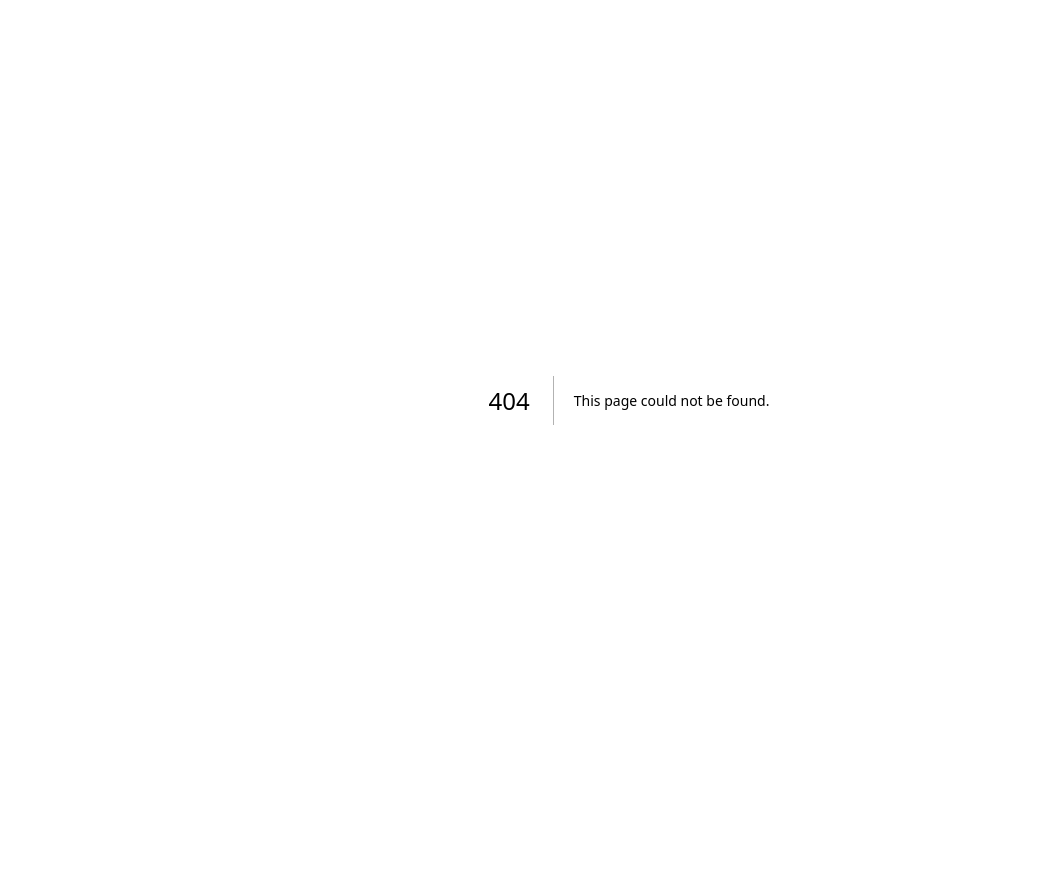
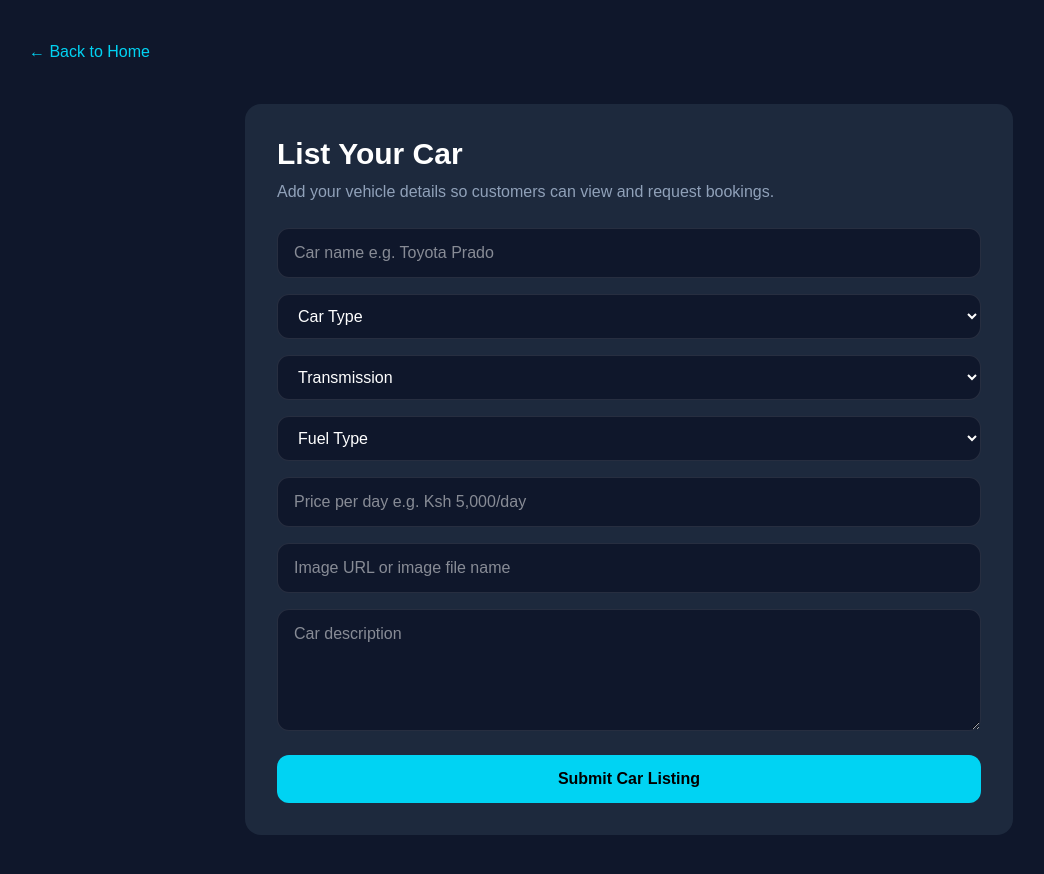
Before and after one commit to JobMunyoki/urban-swap-lite, a Next.js app: page /list-car in a window 1280 px wide. Before the commit this address had no page. Shown: the whole page, without its empty margins (11-1055 px from the left). Before the commit the page ends 800 px from the top, so only its background shows below. Built offline with nearby package versions, Linux system fonts and the light colour scheme.

Commit message:
Add list your car page

```diff
--- /dev/null
+++ b/app/list-car/page.tsx
@@ -0,0 +1,73 @@
+import Link from "next/link";
+
+export default function ListCarPage() {
+  return (
+    <main className="min-h-screen bg-slate-900 text-white p-10">
+      <Link href="/" className="text-cyan-400 hover:underline">
+        ← Back to Home
+      </Link>
+
+      <div className="max-w-3xl mx-auto mt-10 bg-slate-800 rounded-2xl p-8">
+        <h1 className="text-3xl font-bold mb-2">List Your Car</h1>
+        <p className="text-slate-400 mb-6">
+          Add your vehicle details so customers can view and request bookings.
+        </p>
+
+        <form className="grid gap-4">
+          <input
+            type="text"
+            placeholder="Car name e.g. Toyota Prado"
+            className="px-4 py-3 rounded-xl bg-slate-900 border border-white/10 outline-none focus:border-cyan-400"
+          />
+
+          <select className="px-4 py-3 rounded-xl bg-slate-900 border border-white/10 outline-none focus:border-cyan-400">
+            <option>Car Type</option>
+            <option>SUV</option>
+            <option>Compact</option>
+            <option>Sedan</option>
+            <option>Van</option>
+          </select>
+
+          <select className="px-4 py-3 rounded-xl bg-slate-900 border border-white/10 outline-none focus:border-cyan-400">
+            <option>Transmission</option>
+            <option>Automatic</option>
+            <option>Manual</option>
+          </select>
+
+          <select className="px-4 py-3 rounded-xl bg-slate-900 border border-white/10 outline-none focus:border-cyan-400">
+            <option>Fuel Type</option>
+            <option>Petrol</option>
+            <option>Diesel</option>
+            <option>Hybrid</option>
+            <option>Electric</option>
+          </select>
+
+          <input
+            type="text"
+            placeholder="Price per day e.g. Ksh 5,000/day"
+            className="px-4 py-3 rounded-xl bg-slate-900 border border-white/10 outline-none focus:border-cyan-400"
+          />
+
+          <input
+            type="text"
+            placeholder="Image URL or image file name"
+            className="px-4 py-3 rounded-xl bg-slate-900 border border-white/10 outline-none focus:border-cyan-400"
+          />
+
+          <textarea
+            rows={4}
+            placeholder="Car description"
+            className="px-4 py-3 rounded-xl bg-slate-900 border border-white/10 outline-none focus:border-cyan-400"
+          ></textarea>
+
+          <button
+            type="submit"
+            className="mt-2 py-3 rounded-xl bg-cyan-400 text-black font-semibold hover:scale-105 transition"
+          >
+            Submit Car Listing
+          </button>
+        </form>
+      </div>
+    </main>
+  );
+}
```
